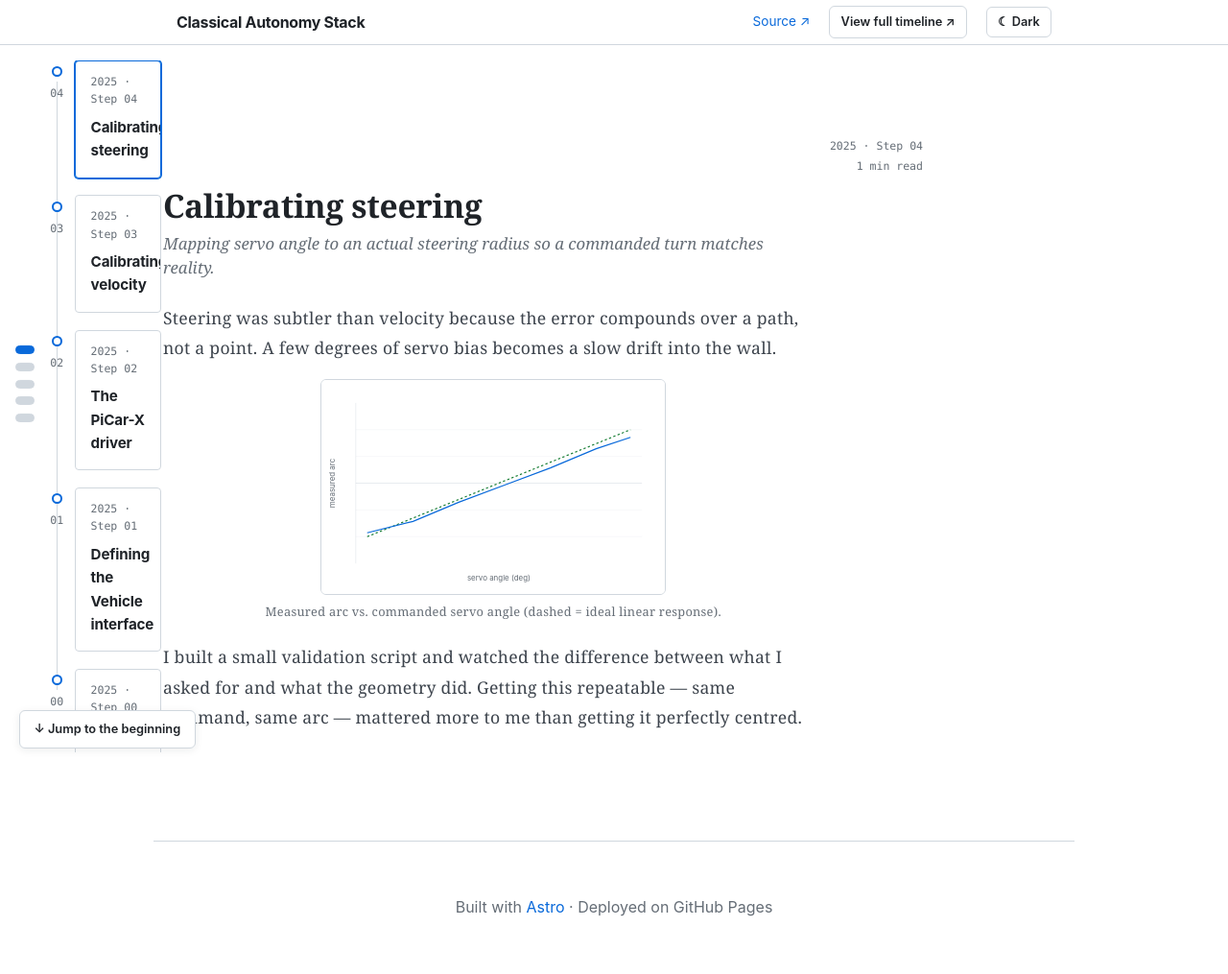
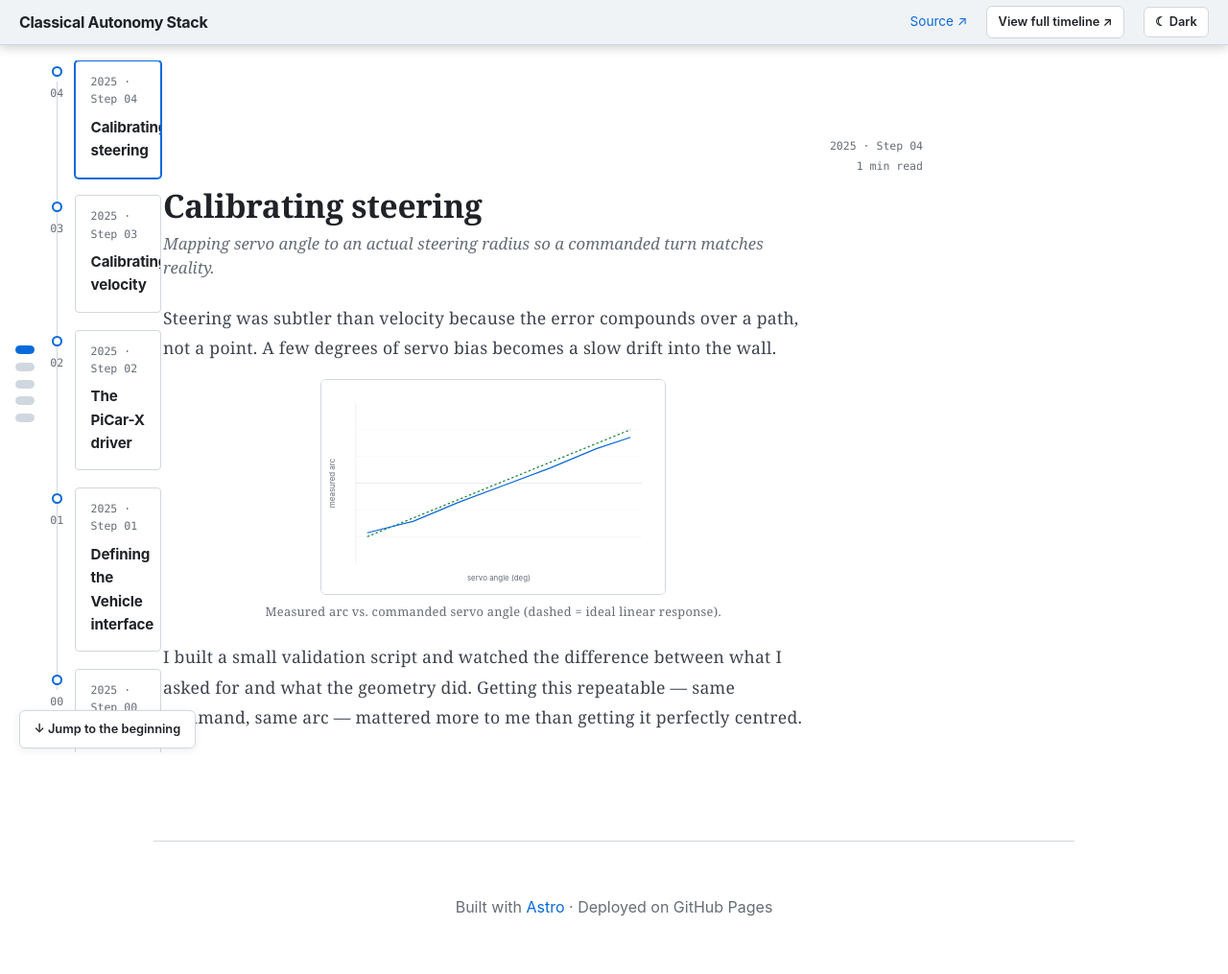
Before and after one commit to herrnel/classical-autonomy-stack, an Astro site in the folder site/: page / in a window 1280 px wide. Shown: the whole page at 96% size. Built offline with nearby package versions, Linux system fonts and the light colour scheme; Astro itself is replaced by a stand-in of ours.

Commit message:
Reading nav: lighter header bg with drop shadow, full-width layout (title far left, links far right)

```diff
--- a/site/src/layouts/Layout.astro
+++ b/site/src/layouts/Layout.astro
@@ -36,6 +36,7 @@ const base = import.meta.env.BASE_URL;
         --accent-2: #1a7f37;
         --prose: #3d444d;
         --note-bg: #f6f8fa;
+        --header-bg: #f0f3f6;
       }
       /* Dark mode — warm charcoal / cream / amber, after Jason Cohen's "A Smart Bear" blog */
       html[data-theme='dark'] {
@@ -48,6 +49,7 @@ const base = import.meta.env.BASE_URL;
         --accent-2: #8fb4d8;
         --prose: #dde2e9;
         --note-bg: #1c2534;
+        --header-bg: #202b3c;
         color-scheme: dark;
       }
       * { box-sizing: border-box; }
--- a/site/src/pages/index.astro
+++ b/site/src/pages/index.astro
@@ -198,13 +198,14 @@ const items = modules
        links inline on the right; the timeline scrolls under it */
     :global(html.reading) .masthead {
       position: sticky; top: 0; z-index: 30;
-      background: var(--bg);
+      background: var(--header-bg);
+      box-shadow: 0 3px 10px rgba(0, 0, 0, 0.18);
       padding: 0.4rem 0;
     }
     :global(html.reading) .masthead .sub,
     :global(html.reading) .masthead .kicker,
     :global(html.reading) .masthead .hint { display: none; }
-    :global(html.reading) .masthead .container { display: flex; align-items: center; justify-content: space-between; gap: 1rem; }
+    :global(html.reading) .masthead .container { max-width: none; display: flex; align-items: center; justify-content: space-between; gap: 1rem; padding: 0 1.25rem; }
     :global(html.reading) .masthead h1 { font-size: 1rem; margin: 0; }
     :global(html.reading) .masthead .meta { margin: 0; }
     /* Control to close the journal and view all cards */
```
